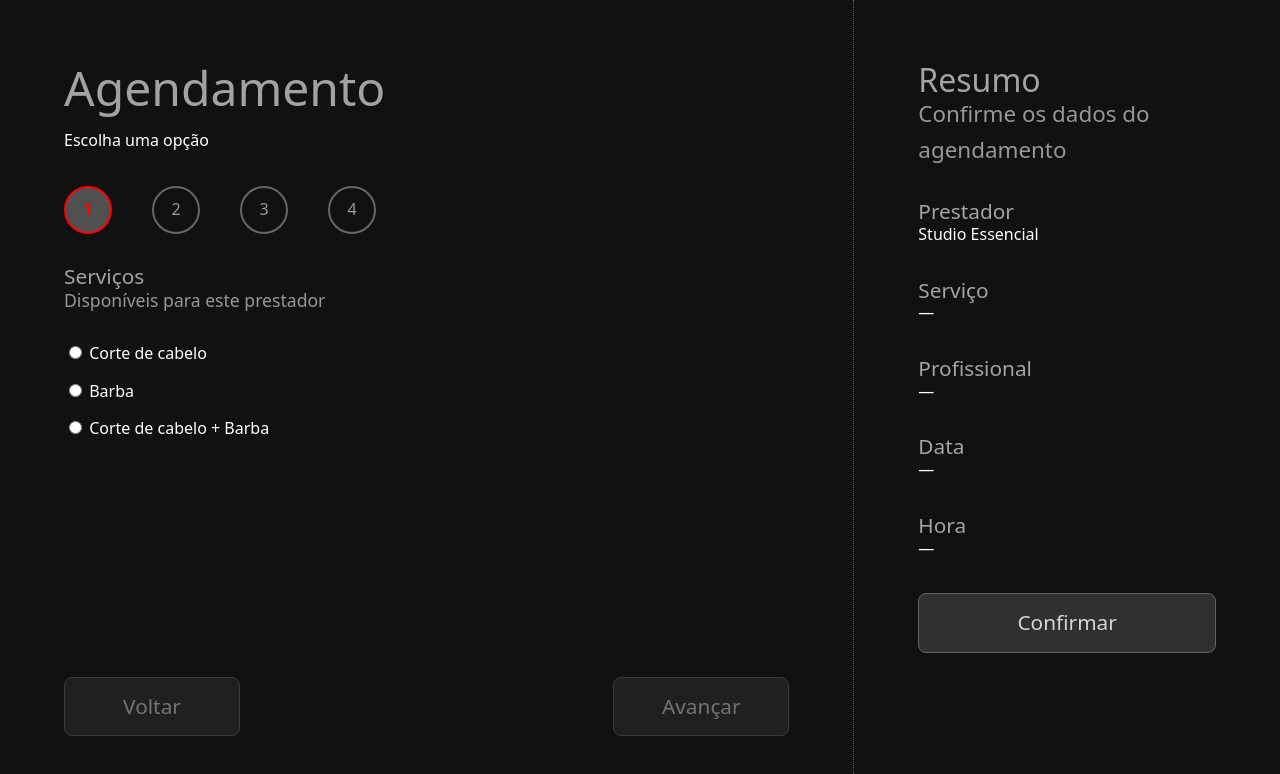
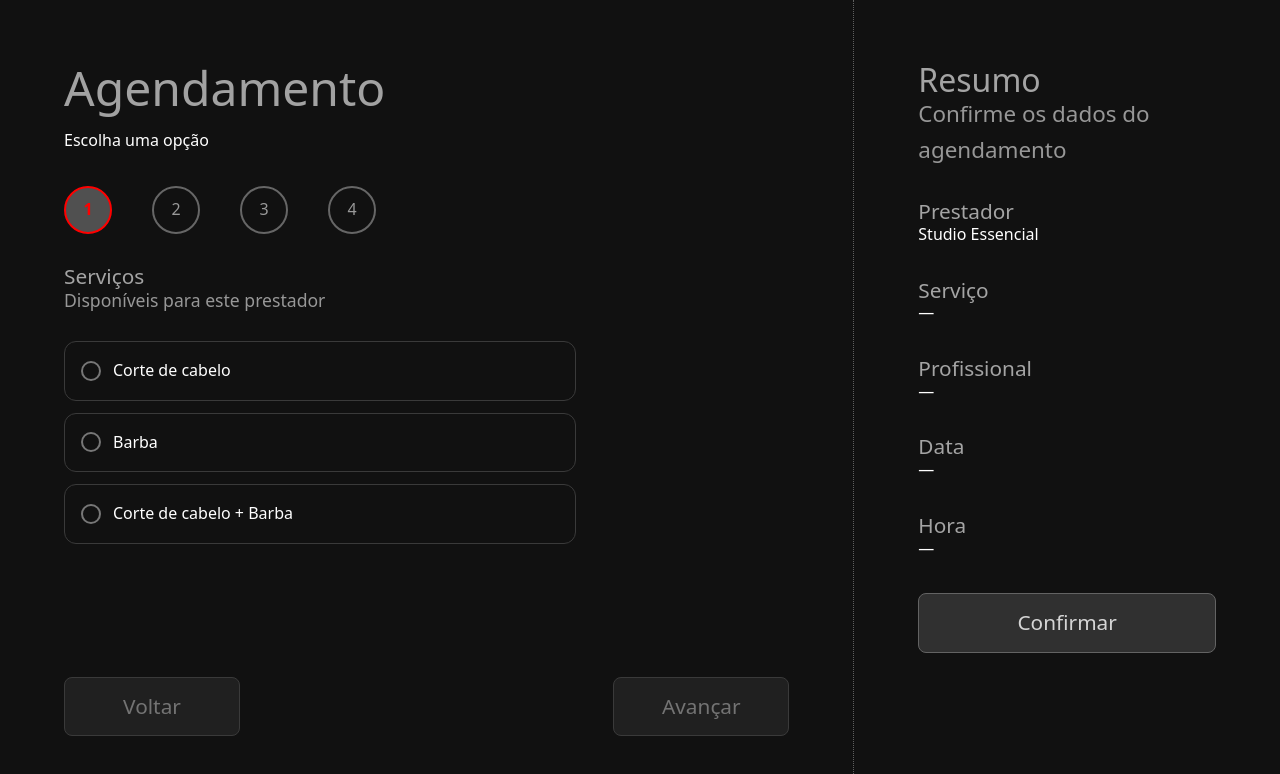
Before and after one commit to edsonbarreto-dev/scheduler, an Angular app: page /booking/1/services in a window 1280 px wide. Shown: the top 774 px of the page. Built offline with nearby package versions, Linux system fonts and the light colour scheme; a web font is replaced by a local one.

Commit message:
chore: update project configuration and global styles

```diff
--- a/src/index.html
+++ b/src/index.html
@@ -6,7 +6,6 @@
   <base href="/">
   <meta name="viewport" content="width=device-width, initial-scale=1">
   <link href="./assets/favicon.png" rel="icon" type="image/png">
-  <link href="styles.css" rel="stylesheet">
 </head>
 <body>
   <app-root></app-root>
--- a/src/styles.css
+++ b/src/styles.css
@@ -158,3 +158,71 @@ input[type="submit"]:disabled {
   cursor: not-allowed;
   opacity: 0.5;
 }
+
+.radio-option {
+  display: flex;
+  align-items: center;
+  gap: 0.75rem;
+
+  width: 100%;
+  padding: 1rem;
+  cursor: pointer;
+  border: 1px solid #3a3a3a;
+  border-radius: 0.75rem;
+
+  transition:
+    border-color 150ms ease,
+    background-color 150ms ease,
+    transform 150ms ease;
+}
+
+.radio-option:hover {
+  background-color: #181818;
+  border-color: #666;
+}
+
+.radio-option:has(input:checked) {
+  background-color: #1d1d1d;
+  border-color: #fff;
+}
+
+.radio-option input[type="radio"] {
+  appearance: none;
+
+  width: 1.25rem;
+  height: 1.25rem;
+  margin: 0;
+
+  cursor: pointer;
+  border: 2px solid #777;
+  border-radius: 50%;
+
+  display: grid;
+  place-content: center;
+}
+
+.radio-option input[type="radio"]::before {
+  content: '';
+
+  width: 0.625rem;
+  height: 0.625rem;
+
+  border-radius: 50%;
+  background-color: #fff;
+
+  transform: scale(0);
+  transition: transform 120ms ease;
+}
+
+.radio-option input[type="radio"]:checked {
+  border-color: #fff;
+}
+
+.radio-option input[type="radio"]:checked::before {
+  transform: scale(1);
+}
+
+.radio-option input[type="radio"]:focus-visible {
+  outline: 3px solid rgba(255, 255, 255, 0.25);
+  outline-offset: 3px;
+}
```
Also changed, not shown: package.json (+5 -5 lines).
